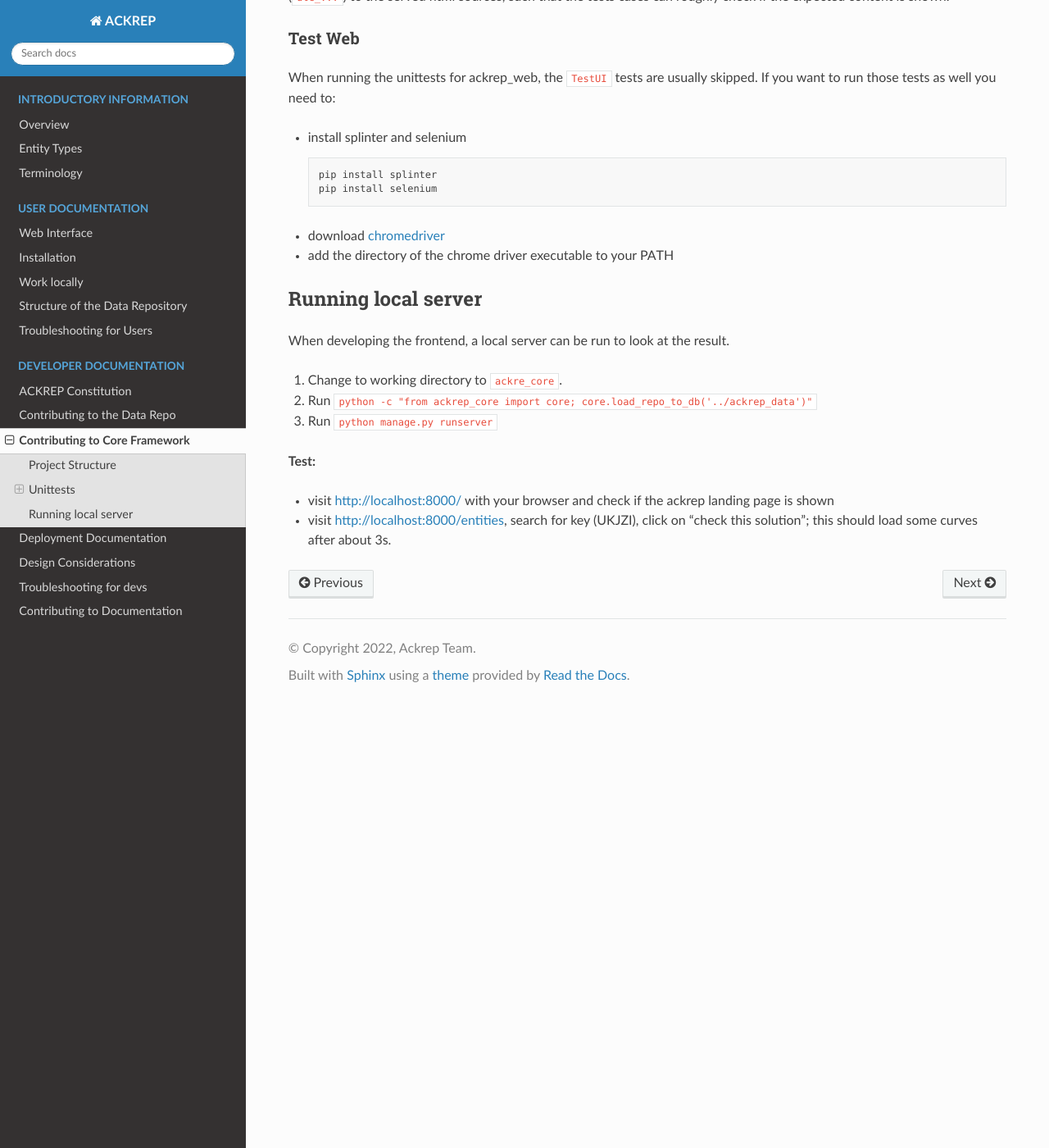
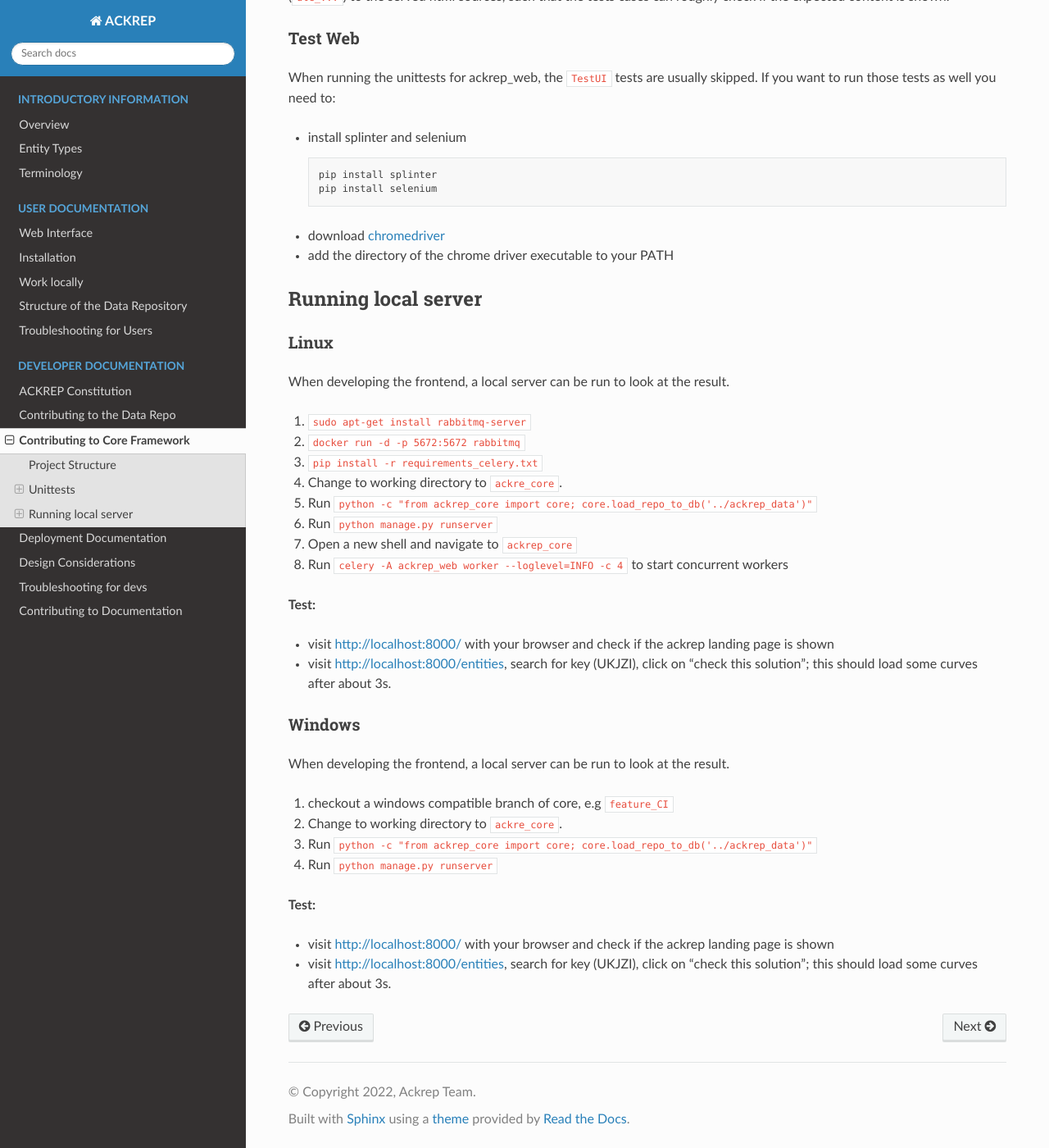
Before and after one commit to ackrep-org/ackrep_doc, a Sphinx documentation site: the page built from docs/source/devdoc/contributing_framework.md, in a window 1280 px wide and 1400 px high, scrolled down 1707 px. Shown: the whole window at 82% size. Built offline with Sphinx 7.4.7 and the Read the Docs theme 2.0.0, drawn with Linux system fonts in a browser that asks for light colours.

Commit message:
feat: docker additions, installation fixed

```diff
--- a/docs/source/devdoc/contributing_framework.md
+++ b/docs/source/devdoc/contributing_framework.md
@@ -78,8 +78,26 @@ When running the unittests for ackrep_web, the `TestUI` tests are usually skippe
 - add the directory of the chrome driver executable to your PATH
 
 ## Running local server
+### Linux
 When developing the frontend, a local server can be run to look at the result.
 
+1. `sudo apt-get install rabbitmq-server`
+2. `docker run -d -p 5672:5672 rabbitmq`
+1. `pip install -r requirements_celery.txt`
+1. Change to working directory to `ackre_core`.
+2. Run `python -c "from ackrep_core import core; core.load_repo_to_db('../ackrep_data')"`
+3. Run `python manage.py runserver`
+4. Open a new shell and navigate to `ackrep_core`
+5. Run `celery -A ackrep_web worker --loglevel=INFO -c 4` to start concurrent workers
+
+**Test:**
+- visit <http://localhost:8000/> with your browser and check if the ackrep landing page is shown
+- visit <http://localhost:8000/entities>, search for key (UKJZI), click on "check this solution"; this should load some curves after about 3s.
+
+### Windows
+When developing the frontend, a local server can be run to look at the result.
+
+1. checkout a windows compatible branch of core, e.g `feature_CI`
 1. Change to working directory to `ackre_core`.
 2. Run `python -c "from ackrep_core import core; core.load_repo_to_db('../ackrep_data')"`
 3. Run `python manage.py runserver`
--- a/requirements.txt
+++ b/requirements.txt
@@ -1,4 +1,5 @@
+# requirements for editing the docs. Install rst-to-myst[sphinx] first, then install requirements.txt
+# rst-to-myst[sphinx]
 sphinx
 myst-parser
 sphinx_rtd_theme
-# rst-to-myst[sphinx]
```
Also changed, not shown: docs/source/devdoc/contributing_deployment.md (+15 -2 lines), docs/source/devdoc/contributing_docs.md (+7 -2 lines), docs/source/devdoc/design_considerations.md (+20 -2 lines), docs/source/devdoc/troubleshooting.md (+6 -0 lines).
